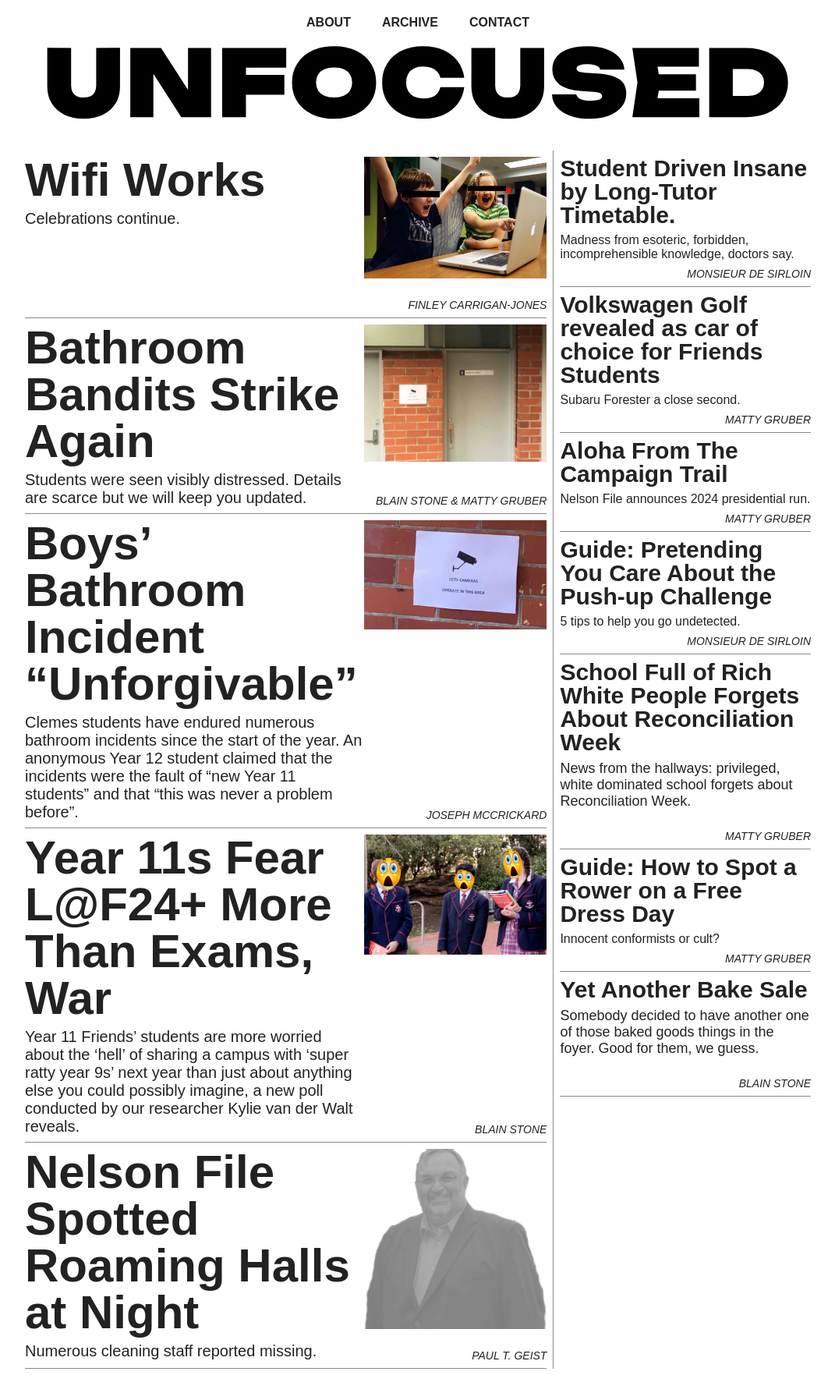
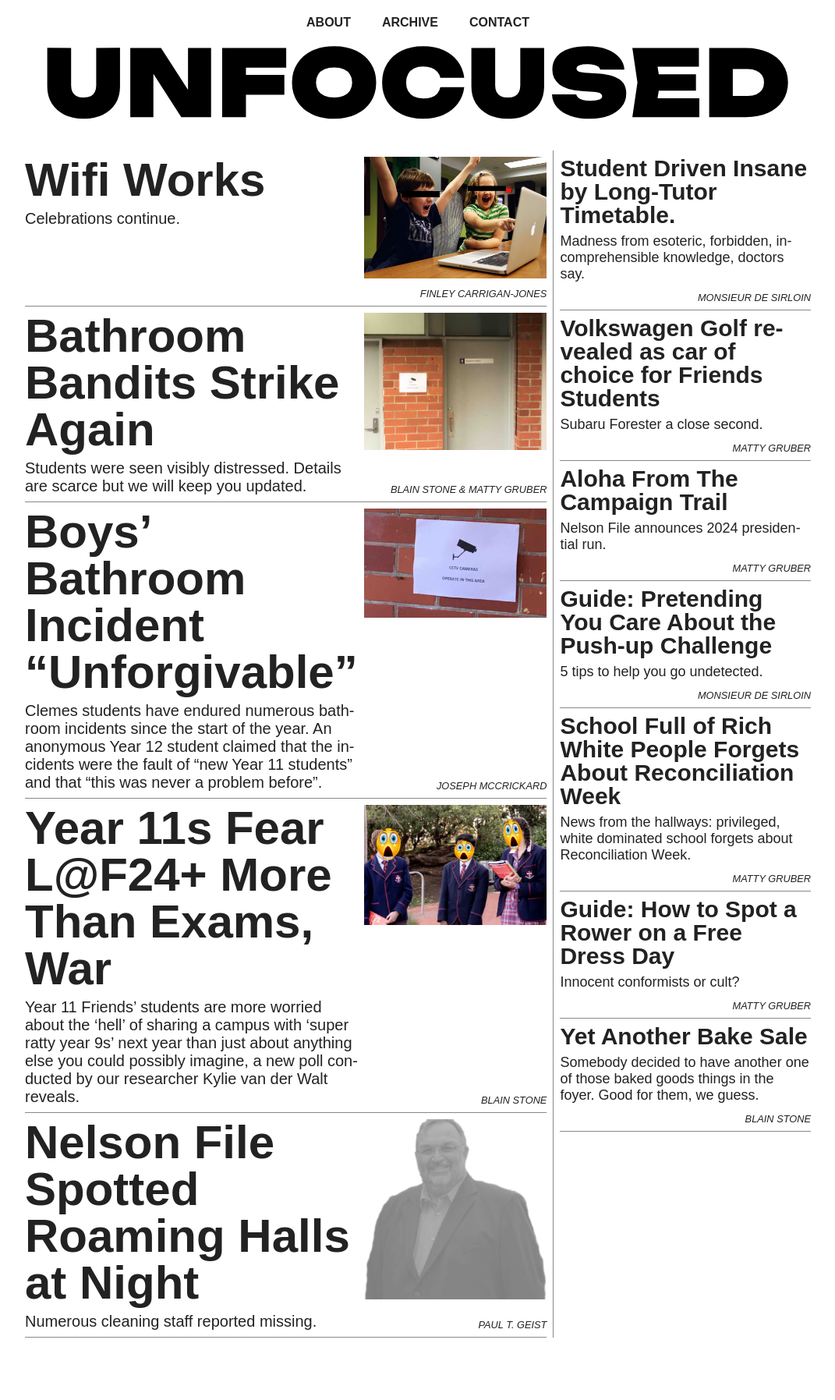
Before and after one commit to the-spice-rack/the-spice-rack.github.io, a Jekyll site: the page built from index.html, in a window 1280 px wide. Shown: the whole page at 78% size, without its empty margins (104-1175 px from the left). Built offline with Jekyll 4.4.1, drawn with Linux system fonts in a browser that asks for light colours; after the commit the page ends 1755 px from its top, so only the background shows below that.

Commit message:
Style tweaks to homepage, esp. rwt. responsiveness

```diff
--- a/index.html
+++ b/index.html
@@ -17,7 +17,7 @@
                     <img src="/images/{{- article.image -}}">
                 {%- endif -%}
                 {%- if article.author -%}
-                    <br><span>{{- article.author -}}</span>
+                    <p class="author">{{- article.author -}}</p>
                 {%- endif -%}
                 </div>
             </a>
@@ -30,9 +30,9 @@
                     <img src="/images/{{- article.image -}}">
                 {%- endif -%}
                 <h3>{{- article.title -}}</h3>
-                {{- article.excerpt -}}
+                <p>{{- article.excerpt -}}</p>
                 {%- if article.author -%}
-                <br><span class="author">{{- article.author -}}</span>
+                    <p class="author">{{- article.author -}}</p>
                 {%- endif -%}
             </a>
         {%- endfor -%}
--- a/style.sass
+++ b/style.sass
@@ -12,6 +12,7 @@
     padding: 0
     color: #222
     font-family: sans-serif
+    hyphens: auto
 
 h1, h2, h3
     line-height: 100%
@@ -44,22 +45,22 @@
 
         &:hover h3
             color: #444
-    span
+    p.author
         display: block
         text-align: right
         text-transform: uppercase
         font-style: italic
-        font-size: 14px
-        margin-top: 8px
+        margin-top: 12px
+        font-size: 0.8em
 
 div#articles-major
     width: 67%
     border-right: 1px solid #888
 
     h3
-        font-size: min(60px, 10vw)
+        font-size: min(60px, 6vw)
     p
-        font-size: 20px
+        font-size: min(20px, 3vw)
     img
         float: right
         width: 100%
@@ -79,9 +80,9 @@
     width: 33%
 
     h3
-        font-size: 30px
+        font-size: min(30px, 4vw)
     p
-        font-size: 18px
+        font-size: min(18px, 3vw)
 
 table
     margin: 20px auto
```
